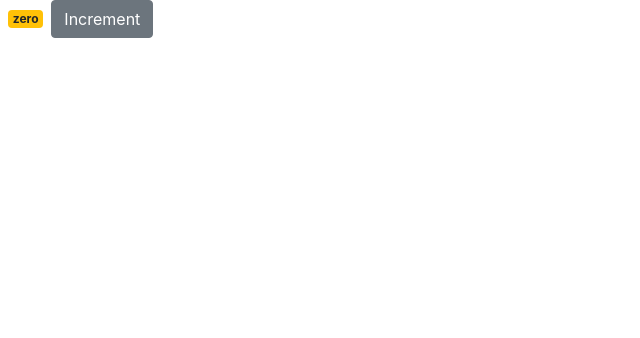
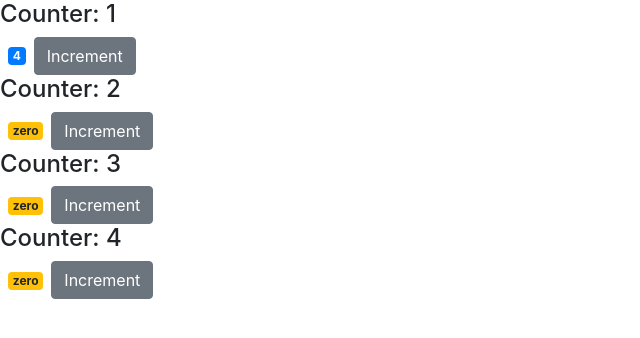
Before and after one commit to Manikumarpuram/shopping, a React (Create React App) app: page / in a window 1280 px wide. Shown: the top 338 px of the page, without its empty margins (0-640 px from the left). Built offline with nearby package versions, Linux system fonts and the light colour scheme.

Commit message:
made changes

```diff
--- a/src/components/counter.jsx
+++ b/src/components/counter.jsx
@@ -4,7 +4,7 @@
 
 class Counter extends Component {
     state = {
-        count : 0,
+        value : this.props.value,
         tags: ["tag1", "tag2", "tag3", "tag4"],
 
         // imageUrl : 'https://picsum.photos/200'
@@ -19,7 +19,7 @@
     // }
     handleIncrement = product => {
         console.log(product);
-        this.setState({ count: this.state.count + 1});
+        this.setState({ value: this.state.value + 1});
     };
     // doHandleIncrement = () => {
     //     this.handleIncrement({ id: 1});
@@ -33,33 +33,35 @@
 //     }
 
     render() {
+        // console.log("props", this.props);
 
         return (
-            <React.Fragment>
+            <div>
+                <h4>Counter: {this.props.id}</h4>
                 {/* <img src={this.state.imageUrl} alt="image"/> */}
                 {/* <span style={this.styles}className="badge badge-primary m-2">{this.formatCount()}</span> */}
                 {/* <span style={{fontSize:30}}className="badge badge-primary m-2">{this.formatCount()}</span> */}
                 {/* <span className="badge badge-primary m-2">{this.formatCount()}</span> */}
                  <span className={this.getBadgeClasses()}>{this.formatCount()}</span>
-                <button onClick={() =>
-        this.handleIncrement(product)}
+                <button onClick={(product) =>
+        this.handleIncrement( product )}
                 className="btn btn-secondary sm">
                     Increment
                     </button>
                 {/* <h1 >hello</h1> */}
                 {/* {this.state.tags.length === 0 && "please enter a tag."}
                 {this.renderTags()} */}
-            </React.Fragment>
+            </div>
         );
     }
     getBadgeClasses() {
         let classes = "badge m-2 badge-";
-        classes += (this.state.count === 0) ? "warning" : "primary";
+        classes += (this.state.value === 0) ? "warning" : "primary";
         return classes;
     }
 
     formatCount(){
-        const {count} = this.state;
+        const {value: count} = this.state;
         return count === 0?'zero': count;
     }
 }
--- /dev/null
+++ b/src/components/counters.jsx
@@ -0,0 +1,25 @@
+import React, { Component } from 'react';
+import Counter from './counter';
+class Counters extends Component {
+    state = {
+        counters: [
+            {id: 1, value: 4},
+            {id: 2, value: 0},
+            {id: 3, value: 0},
+            {id: 4, value: 0},
+        ]
+     }
+    render() {
+        return (
+            <div>
+               {this.state.counters.map(counter =>
+                <Counter key= {counter.id} value= {counter.value} id= {counter.id}>
+                    <h4>Counter {counter.id}
+                    </h4>
+                </Counter>)}
+            </div>
+        );
+    }
+}
+
+export default Counters;
--- a/src/index.js
+++ b/src/index.js
@@ -2,13 +2,13 @@
 import ReactDOM from 'react-dom';
 import './index.css';
 // import App from './App';
-import Counter from './components/counter';
+import Counters from './components/counters';
 import 'bootstrap/dist/css/bootstrap.css';
 import reportWebVitals from './reportWebVitals';
 
 
 ReactDOM.render(
-    <Counter />,
+    <Counters />,
   document.getElementById('root')
 );
 
```
Also changed, not shown: 1 other file (tests, documents, lock files or other folders).
